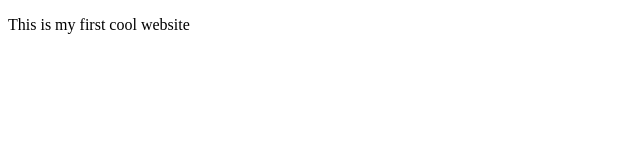
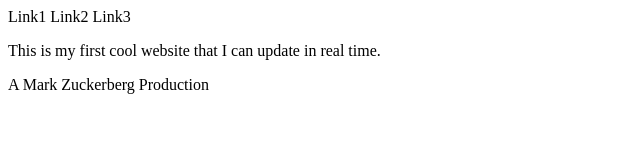
Before and after one commit to ruffhausmedia/art3001, a plain HTML site: page index.html in a window 1280 px wide. Shown: the whole page, without its empty margins (0-640 px from the left). Drawn offline with Linux system fonts and the light colour scheme.

Commit message:
created index.html
For blog, exercises and projects.

```diff
--- a/index.html
+++ b/index.html
@@ -1,10 +1,26 @@
 <!DOCTYPE html>
 <html>
 <head>
-    <title>ART3001 Workshop 1
+    <title>ART3001 Cool Workshop 1
     </title>
 </head>
+
 <body>
-  <p>This is my first cool website</p>
+<header>
+  <nav>
+    Link1 Link2 Link3
+
+  </nav>
+</header>
+
+
+  <p>This is my first cool website that I can update in real time.
+
+  </p>
+
+
+  <footer>A Mark Zuckerberg Production
+
+  </footer>
 </body>
 </html>
```
Also changed, not shown: blog/index.html (added, +11 -0 lines), exercises/index.html (added, +11 -0 lines), projects/index.html (added, +11 -0 lines).
